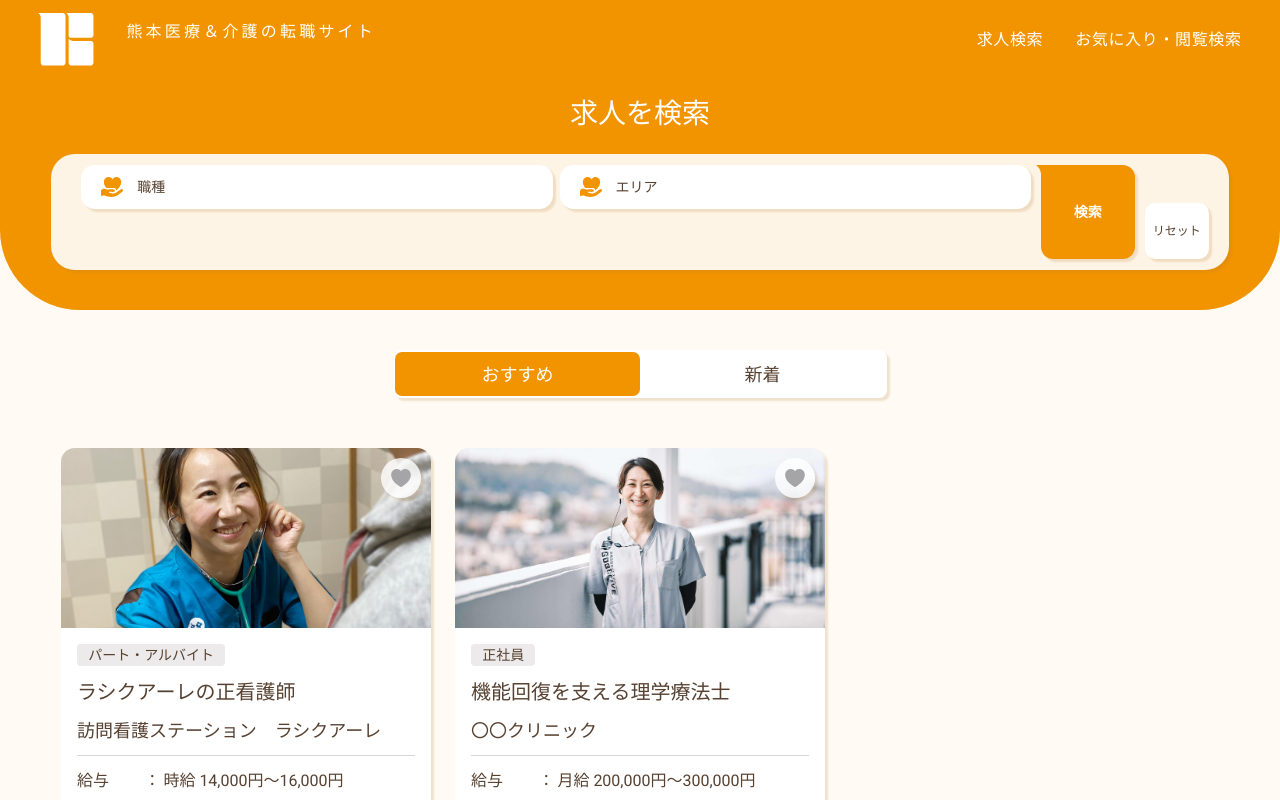
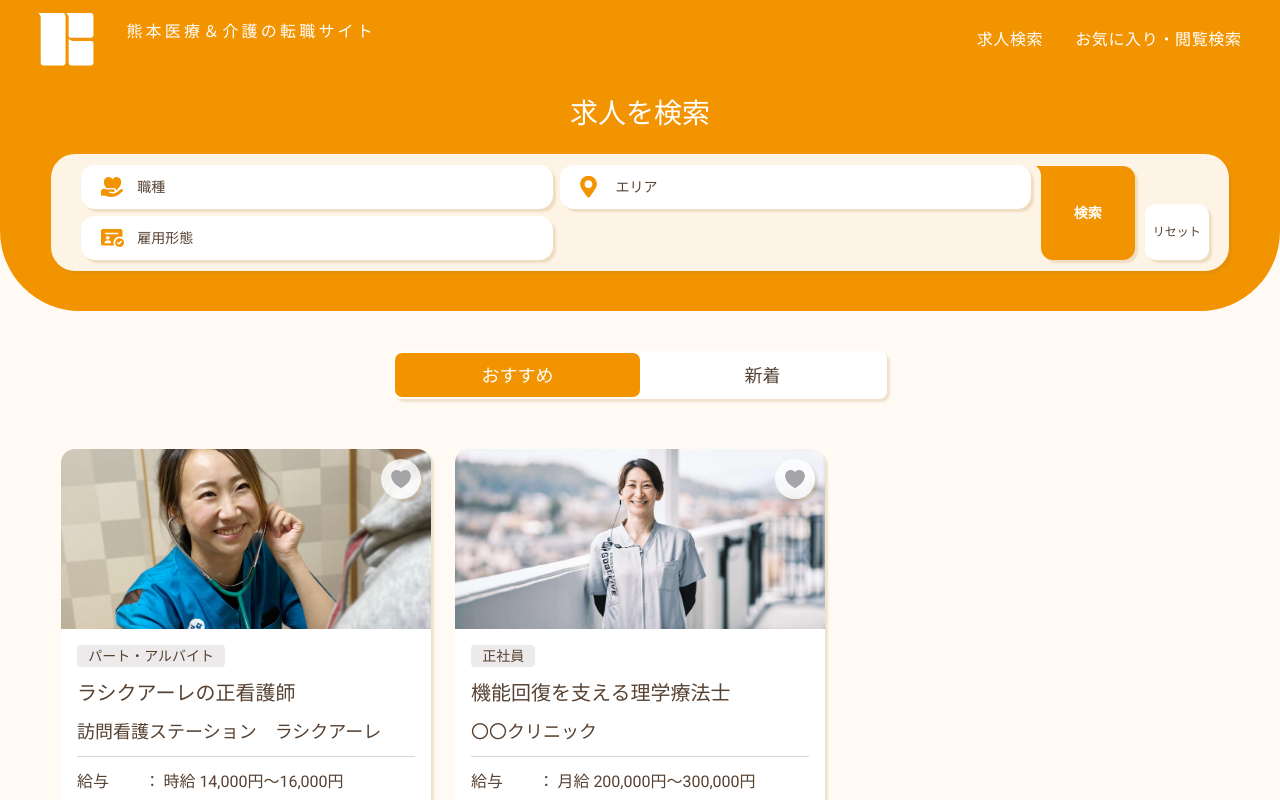
Before and after one commit to ken-atnek/rita-work.jp_2604, a Next.js app: page /jobs in a window 1280 px wide. Shown: the top 800 px of the page. Built offline with nearby package versions, Linux system fonts and the light colour scheme.

Commit message:
検索・雇用形態実装

```diff
--- a/public/db/master/employmentTypes.json
+++ b/public/db/master/employmentTypes.json
@@ -10,9 +10,5 @@
   {
     "id": "part",
     "name": "パート・アルバイト"
-  },
-  {
-    "id": "outsourcing",
-    "name": "委託業務"
   }
 ]
--- a/src/components/jobs/JobsPageClient.tsx
+++ b/src/components/jobs/JobsPageClient.tsx
@@ -93,9 +93,11 @@ export default function JobsPageClient() {
    * -------------------------------------- */
   const jcParam = sp.get('jc') ?? '';
   const arParam = sp.get('ar') ?? '';
+  const etParam = sp.get('et') ?? '';
 
   const initialJobCategoryIds = useMemo(() => decodeCsv(jcParam), [jcParam]);
   const initialAreaIds = useMemo(() => decodeCsv(arParam), [arParam]);
+  const initialEmploymentTypeIds = useMemo(() => decodeCsv(etParam), [etParam]);
 
   /* ---------------------------------------
    * favorites（localStorage）
@@ -141,7 +143,9 @@ export default function JobsPageClient() {
 
   // areas は groups構造で保持（AreaField で g.label を表示するため）
   const [areasMaster, setAreasMaster] = useState<AreasMaster | null>(null);
-
+  const [employmentTypeOptions, setEmploymentTypeOptions] = useState<
+    Array<{ id: string; label: string }>
+  >([]);
   /* ---------------------------------------
    * 検索条件（applied）
    * -------------------------------------- */
@@ -151,11 +155,16 @@ export default function JobsPageClient() {
   const [appliedAreaIds, setAppliedAreaIds] =
     useState<string[]>(initialAreaIds);
 
+  const [appliedEmploymentTypeIds, setAppliedEmploymentTypeIds] = useState<
+    string[]
+  >(initialEmploymentTypeIds);
+
   // URL変更時に applied を同期
   useEffect(() => {
     setAppliedJobCategoryIds(initialJobCategoryIds);
     setAppliedAreaIds(initialAreaIds);
-  }, [initialJobCategoryIds, initialAreaIds]);
+    setAppliedEmploymentTypeIds(initialEmploymentTypeIds);
+  }, [initialJobCategoryIds, initialAreaIds, initialEmploymentTypeIds]);
 
   /* ---------------------------------------
    * 初期ロード
@@ -178,6 +187,10 @@ export default function JobsPageClient() {
           withBasePath('/db/master/employmentTypes.json'),
           []
         );
+        setEmploymentTypeOptions(
+          employmentTypes.map((t) => ({ id: t.id, label: t.name }))
+        );
+
         setEmploymentTypeMap(toIdLabelMap(employmentTypes, (t) => t.name));
 
         const categories = await fetchJson<JobCategoryMaster[]>(
@@ -283,12 +296,15 @@ export default function JobsPageClient() {
   const handleSearch = (payload: {
     jobCategoryIds: string[];
     areaIds: string[];
+    employmentTypeIds: string[];
   }) => {
     const ids = payload.jobCategoryIds;
     const areaIds = payload.areaIds;
+    const employmentTypeIds = payload.employmentTypeIds;
 
     setAppliedJobCategoryIds(ids);
     setAppliedAreaIds(areaIds);
+    setAppliedEmploymentTypeIds(employmentTypeIds);
 
     const params = new URLSearchParams();
 
@@ -298,6 +314,9 @@ export default function JobsPageClient() {
     const ar = encodeCsv(areaIds);
     if (ar) params.set('ar', ar);
 
+    const et = encodeCsv(employmentTypeIds);
+    if (et) params.set('et', et);
+
     const qs = params.toString();
     router.push(qs ? `/jobs?${qs}` : '/jobs');
   };
@@ -305,6 +324,7 @@ export default function JobsPageClient() {
   const handleReset = () => {
     setAppliedJobCategoryIds([]);
     setAppliedAreaIds([]);
+    setAppliedEmploymentTypeIds([]);
     router.push('/jobs');
   };
 
@@ -336,7 +356,11 @@ export default function JobsPageClient() {
     }
 
     // 絞り込みなし
-    if (appliedJobCategoryIds.length === 0 && appliedAreaIds.length === 0) {
+    if (
+      appliedJobCategoryIds.length === 0 &&
+      appliedAreaIds.length === 0 &&
+      appliedEmploymentTypeIds.length === 0
+    ) {
       return base;
     }
 
@@ -351,7 +375,11 @@ export default function JobsPageClient() {
         appliedAreaIds.length === 0 ||
         jobAreaIds.some((id) => appliedAreaIds.includes(id));
 
-      return okCategory && okArea;
+      const okEmployment =
+        appliedEmploymentTypeIds.length === 0 ||
+        appliedEmploymentTypeIds.includes(job.employmentTypeId);
+
+      return okCategory && okArea && okEmployment;
     });
   }, [
     activeTab,
@@ -359,6 +387,7 @@ export default function JobsPageClient() {
     recommendedJobs,
     appliedJobCategoryIds,
     appliedAreaIds,
+    appliedEmploymentTypeIds,
   ]);
 
   /* ---------------------------------------
@@ -376,7 +405,9 @@ export default function JobsPageClient() {
           <JobsFilter
             initialJobCategoryIds={initialJobCategoryIds}
             initialAreaIds={initialAreaIds}
+            initialEmploymentTypeIds={initialEmploymentTypeIds}
             jobCategoryOptions={jobCategoryOptions}
+            employmentTypeOptions={employmentTypeOptions}
             areas={areasMaster}
             onSearch={handleSearch}
             onReset={handleReset}
--- /dev/null
+++ b/src/components/jobs/filters/EmploymentTypeField.tsx
@@ -0,0 +1,101 @@
+/* =======================================
+ * リタワーク フィルター｜雇用形態
+ * URL: src/components/jobs/filters/EmploymentTypeField.tsx
+ * Created: 2026-01-08
+ * Last updated: 2026-01-08
+ * ======================================= */
+
+'use client';
+
+import clsx from 'clsx';
+import styles from './JobsFilter.module.scss';
+
+type Option = {
+  id: string;
+  label: string;
+};
+
+type Props = {
+  title?: string;
+  options: Option[];
+  value: string[]; // 選択中ID（draft）
+  onChange: (next: string[]) => void; // 親へ返す
+  isOpen: boolean;
+  onToggleOpen: () => void;
+};
+
+export function EmploymentTypeField({
+  title = '雇用形態',
+  options,
+  value,
+  onChange,
+  isOpen,
+  onToggleOpen,
+}: Props) {
+  const toggle = (id: string) => {
+    const next = value.includes(id)
+      ? value.filter((x) => x !== id)
+      : [...value, id];
+    onChange(next);
+  };
+
+  if (options.length === 0) {
+    return (
+      <section>
+        <h3>{title}</h3>
+        <p>雇用形態を読み込み中...</p>
+      </section>
+    );
+  }
+
+  const hasValue = value.length > 0;
+
+  return (
+    <div
+      className={clsx(
+        styles.itemFilter,
+        styles.employmentType,
+        hasValue && styles.isSelected
+      )}
+    >
+      <button type="button" onClick={onToggleOpen}>
+        {title}
+      </button>
+
+      <div className={clsx(styles.wrapFilterList, isOpen && styles.isOpen)}>
+        <div className={styles.innerFilterList}>
+          <div className={styles.itemFilterList}>
+            <div className={styles.wrapHead}>
+              <h3>{title}</h3>
+              <span
+                className={styles.btnClose}
+                role="button"
+                tabIndex={0}
+                aria-label="閉じる"
+                onClick={(e) => {
+                  e.stopPropagation();
+                  onToggleOpen();
+                }}
+              />
+            </div>
+
+            <ul>
+              {options.map((opt) => (
+                <li key={opt.id}>
+                  <label>
+                    <input
+                      type="checkbox"
+                      checked={value.includes(opt.id)}
+                      onChange={() => toggle(opt.id)}
+                    />
+                    <span>{opt.label}</span>
+                  </label>
+                </li>
+              ))}
+            </ul>
+          </div>
+        </div>
+      </div>
+    </div>
+  );
+}
--- a/src/components/jobs/filters/JobsFilter.module.scss
+++ b/src/components/jobs/filters/JobsFilter.module.scss
@@ -158,6 +158,7 @@
 
             // 職種
             &.jobCategory {
+                z-index: 2;
                 button {
                     &::before {
                         width: 2.2rem;
@@ -181,10 +182,11 @@
 
             // エリア
             &.areaField {
+                z-index: 2;
                 button {
                     &::before {
-                        width: 2.2rem;
-                        @include svg-icon-search01("f29400");
+                        width: 1.7rem;
+                        @include svg-icon-search02("f29400");
                     }
                 }
                 .wrapFilterList {
@@ -193,8 +195,8 @@
                             h3 {
                                 &::before {
                                     top: -1px;
-                                    width: 2.5rem;
-                                    @include svg-icon-search01("f29400");
+                                    width: 2rem;
+                                    @include svg-icon-search02("f29400");
                                 }
                             }
                             .areaGroup {
@@ -214,6 +216,28 @@
                                         border-top: 1px solid #d6d6d6;
                                         border-bottom: 1px solid #d6d6d6;
                                     }
+                                }
+                            }
+                        }
+                    }
+                }
+            }
+
+            // 雇用形態
+            &.employmentType {
+                button {
+                    &::before {
+                        width: 2.3rem;
+                        @include svg-icon-search03("f29400");
+                    }
+                }
+                .wrapFilterList {
+                    .innerFilterList {
+                        .itemFilterList {
+                            h3 {
+                                &::before {
+                                    width: 2.7rem;
+                                    @include svg-icon-search03("f29400");
                                 }
                             }
                         }
--- a/src/components/jobs/filters/JobsFilter.tsx
+++ b/src/components/jobs/filters/JobsFilter.tsx
@@ -12,6 +12,7 @@ import type { AreasMaster } from '@/types/area';
 
 import { JobCategoryField } from './JobCategoryField';
 import { AreaField } from './AreaField';
+import { EmploymentTypeField } from './EmploymentTypeField';
 import styles from './JobsFilter.module.scss';
 
 type Option = {
@@ -23,24 +24,32 @@ type Props = {
   // URL復元値（appliedの初期値）
   initialJobCategoryIds: string[];
   initialAreaIds: string[];
+  initialEmploymentTypeIds: string[];
 
   // マスター
   jobCategoryOptions: Option[];
   areas: AreasMaster | null;
+  employmentTypeOptions: Option[];
 
   // 親へ：検索ボタン押下
-  onSearch: (payload: { jobCategoryIds: string[]; areaIds: string[] }) => void;
+  onSearch: (payload: {
+    jobCategoryIds: string[];
+    areaIds: string[];
+    employmentTypeIds: string[];
+  }) => void;
 
   // 親へ：リセット押下
   onReset: () => void;
 };
 
-type OpenFilterKey = 'jobCategory' | 'area' | null;
+type OpenFilterKey = 'jobCategory' | 'employmentType' | 'area' | null;
 
 export function JobsFilter({
   initialJobCategoryIds,
   initialAreaIds,
+  initialEmploymentTypeIds,
   jobCategoryOptions,
+  employmentTypeOptions,
   areas,
   onSearch,
   onReset,
@@ -59,10 +68,15 @@ export function JobsFilter({
   );
   const [draftAreaIds, setDraftAreaIds] = useState<string[]>(initialAreaIds);
 
+  const [draftEmploymentTypeIds, setDraftEmploymentTypeIds] = useState<
+    string[]
+  >(initialEmploymentTypeIds);
+
   useEffect(() => {
     setDraftJobCategoryIds(initialJobCategoryIds);
     setDraftAreaIds(initialAreaIds);
-  }, [initialJobCategoryIds, initialAreaIds]);
+    setDraftEmploymentTypeIds(initialEmploymentTypeIds);
+  }, [initialJobCategoryIds, initialAreaIds, initialEmploymentTypeIds]);
 
   /* ---------------------------------------
    * 外側クリックで閉じる
@@ -85,7 +99,11 @@ export function JobsFilter({
    * 検索（apply）
    * -------------------------------------- */
   const handleSearch = () => {
-    onSearch({ jobCategoryIds: draftJobCategoryIds, areaIds: draftAreaIds });
+    onSearch({
+      jobCategoryIds: draftJobCategoryIds,
+      areaIds: draftAreaIds,
+      employmentTypeIds: draftEmploymentTypeIds,
+    });
     setOpenFilter(null); // ついでに閉じる（不要なら消してOK）
   };
 
@@ -95,6 +113,7 @@ export function JobsFilter({
   const handleReset = () => {
     setDraftJobCategoryIds([]);
     setDraftAreaIds([]);
+    setDraftEmploymentTypeIds([]);
     onReset();
     setOpenFilter(null);
   };
@@ -125,6 +144,19 @@ export function JobsFilter({
             setOpenFilter((prev) => (prev === 'area' ? null : 'area'))
           }
         />
+
+        <EmploymentTypeField
+          title="雇用形態"
+          options={employmentTypeOptions}
+          value={draftEmploymentTypeIds}
+          onChange={setDraftEmploymentTypeIds}
+          isOpen={openFilter === 'employmentType'}
+          onToggleOpen={() =>
+            setOpenFilter((prev) =>
+              prev === 'employmentType' ? null : 'employmentType'
+            )
+          }
+        />
       </div>
 
       <div className={styles.boxBtn}>
```
